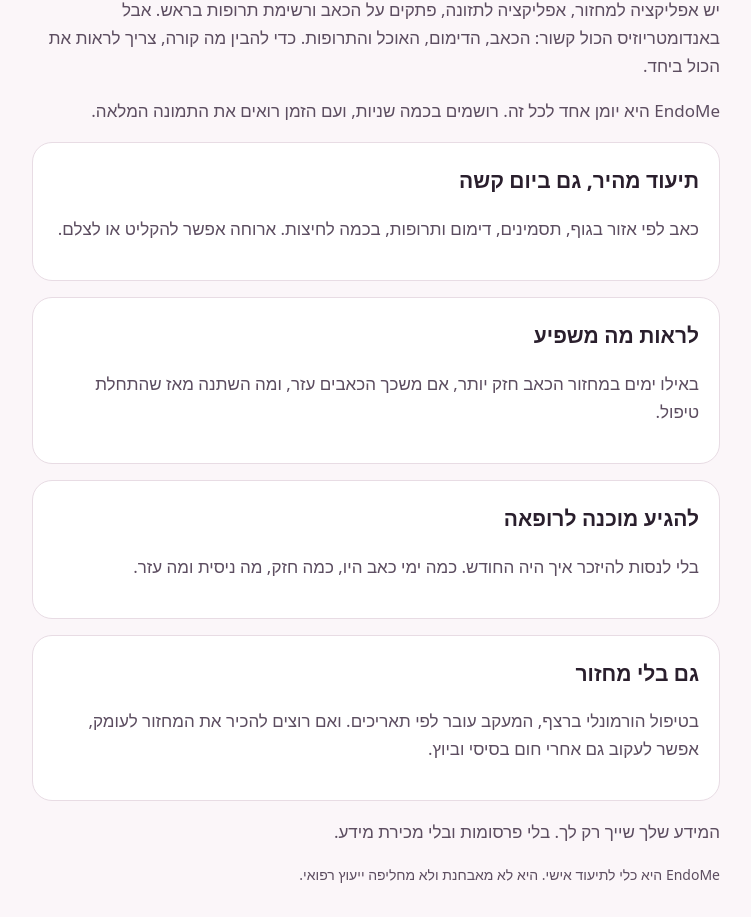
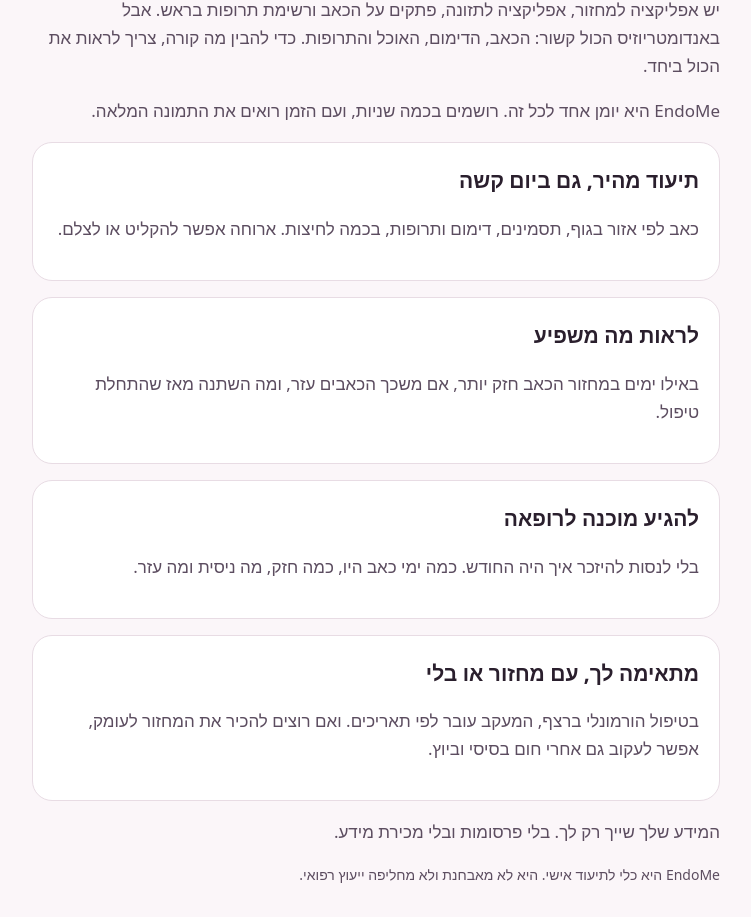
Before and after one commit to beiski-studio/beiski-studio.github.io, a plain HTML site: page endome/index.html in a window 1280 px wide. Shown: the part 180-1097 px from the top of the page, without its empty margins (264-1015 px from the left). Drawn offline with Linux system fonts and the light colour scheme.

Commit message:
Home: card title
Co-Authored-By: Claude Opus 5.5 <noreply@anthropic.com>

```diff
--- a/endome/index.html
+++ b/endome/index.html
@@ -32,7 +32,7 @@
 </div>
 
 <div class="card">
-<h2 style="margin-top:0">גם בלי מחזור</h2>
+<h2 style="margin-top:0">מתאימה לך, עם מחזור או בלי</h2>
 <p>בטיפול הורמונלי ברצף, המעקב עובר לפי תאריכים. ואם רוצים להכיר את המחזור לעומק, אפשר לעקוב גם אחרי חום בסיסי וביוץ.</p>
 </div>
 
```
